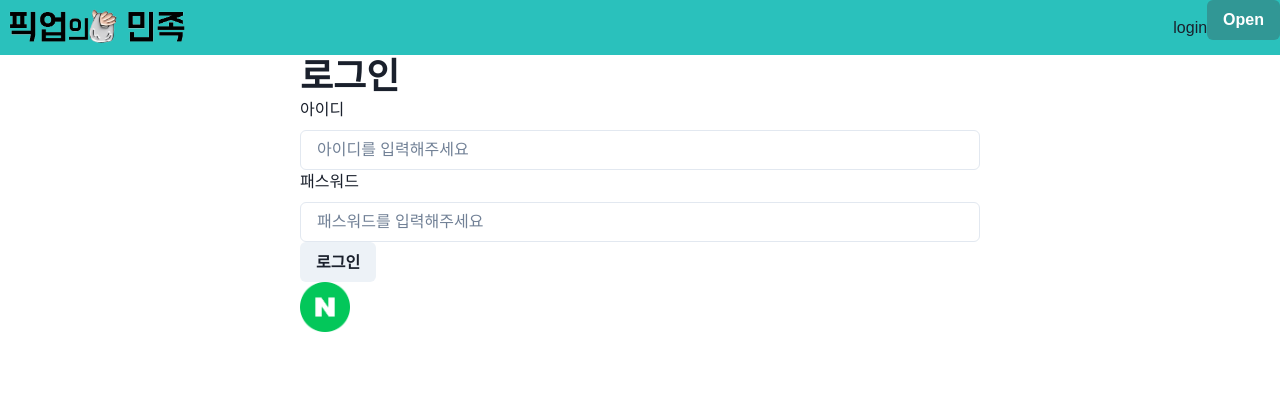
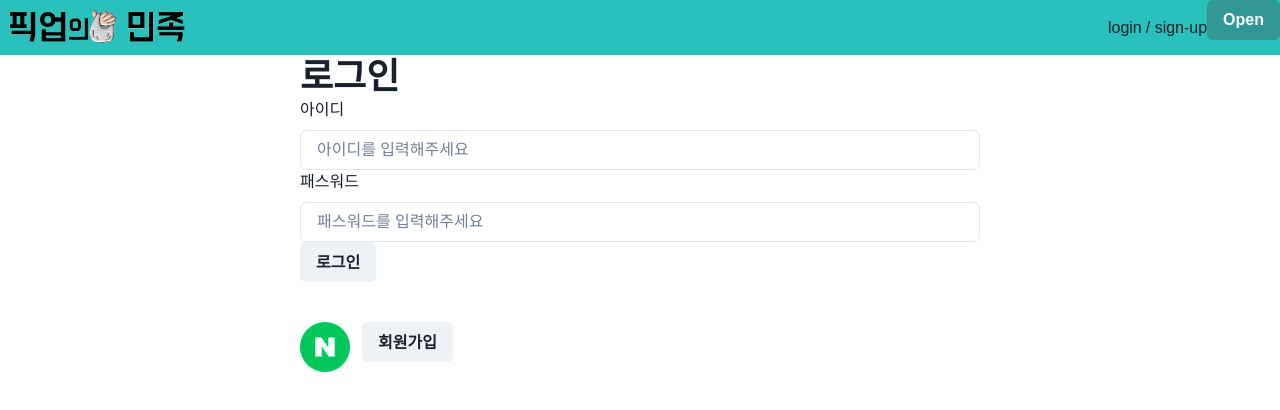
Before and after one commit to kybcod/pick-up, a React (Vite) app in the folder coding-frontend/: page /login in a window 1280 px wide. Shown: the top 410 px of the page. Built offline with nearby package versions, Linux system fonts and the light colour scheme; a web font is replaced by a local one.

Commit message:
네브바, 로그인 화면에서 회원가입 경로 설정

```diff
--- a/coding-frontend/src/component/Navbar.jsx
+++ b/coding-frontend/src/component/Navbar.jsx
@@ -34,6 +34,9 @@ export function Navbar() {
       {account.isLoggedIn() || (
         <Center>
           <Center onClick={() => navigate("login")}>login</Center>
+          <Center ml={1} onClick={() => navigate("signup")}>
+            / sign-up
+          </Center>
         </Center>
       )}
       {account.isLoggedIn() && (
--- a/coding-frontend/src/page/user/Login.jsx
+++ b/coding-frontend/src/page/user/Login.jsx
@@ -2,6 +2,7 @@ import React, { useContext, useState } from "react";
 import {
   Box,
   Button,
+  Flex,
   FormControl,
   FormLabel,
   Heading,
@@ -68,11 +69,16 @@ function Login(props) {
         </FormControl>
       </Box>
       <Button onClick={handleClickLogin}>로그인</Button>
-      <a
-        href={`https://nid.naver.com/oauth2.0/authorize?response_type=code&client_id=cOENA5ySQ3knmQd0ghMS&redirect_uri=${reUri}&state=${state}`}
-      >
-        <Image boxSize={"50px"} src={"/img/naver.png"} />
-      </a>
+      <Flex mt={10}>
+        <a
+          href={`https://nid.naver.com/oauth2.0/authorize?response_type=code&client_id=cOENA5ySQ3knmQd0ghMS&redirect_uri=${reUri}&state=${state}`}
+        >
+          <Image boxSize={"50px"} src={"/img/naver.png"} />
+        </a>
+        <Button ml={3} onClick={() => navigate("/signup")}>
+          회원가입
+        </Button>
+      </Flex>
     </Box>
   );
 }
```
